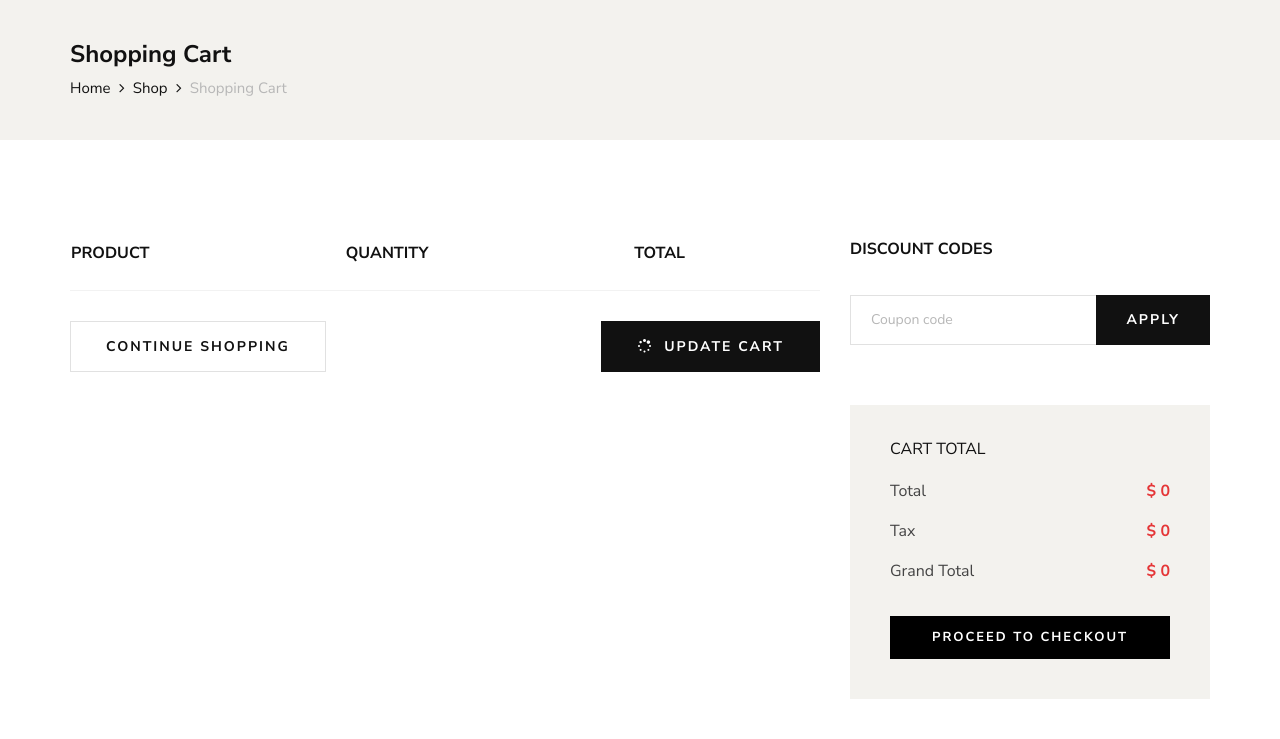
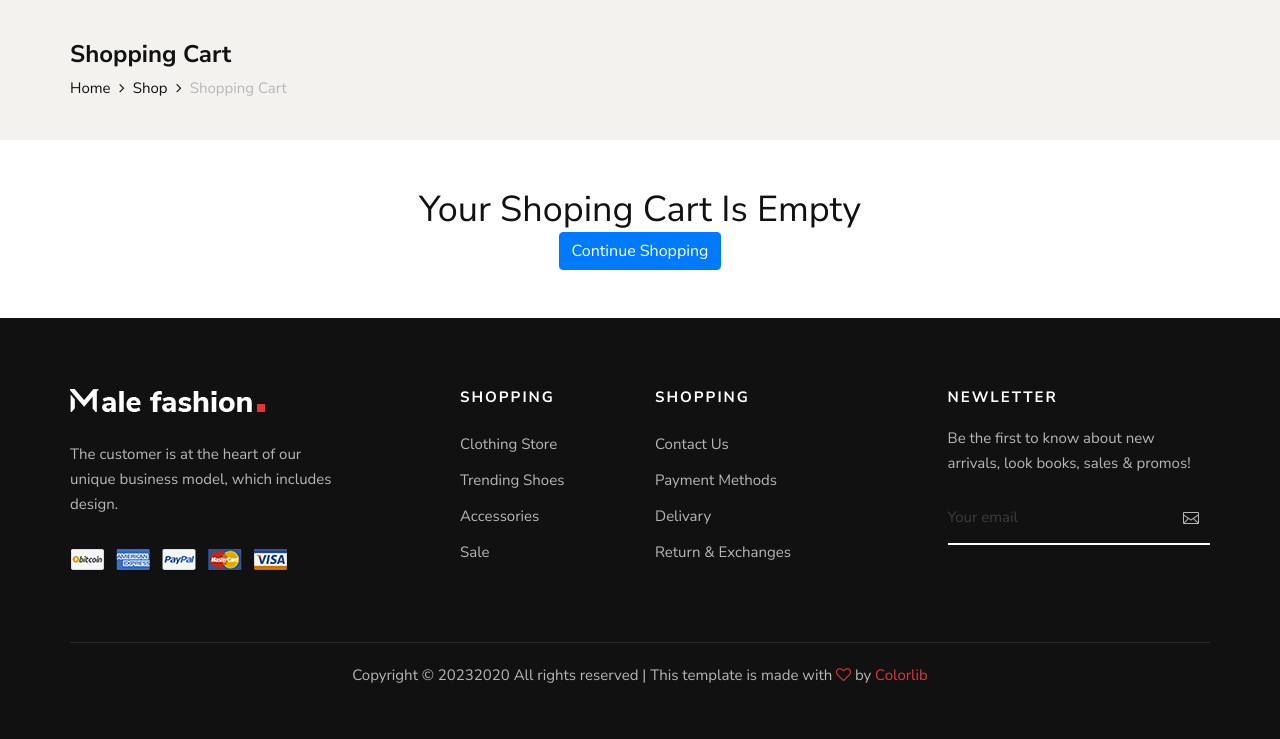
Before and after one commit to Mmy2000/E_Commerce3, a Django app: page /cart/ in a window 1280 px wide. Shown: the part 131-870 px from the top of the page. After the commit the page ends 814 px from the top, so only its background shows below. Run offline with Django 4.2, Linux system fonts and the light colour scheme; data comes from the database, SQL or seed files in the repository; both versions use the stored data as it was after the commit; lists and menus that the app fills with data are empty; parts of the project's set-up code (start-up, migrations or seed data) failed here and were passed over; some libraries are stand-ins or nearby versions.

Commit message:
create cart functionallity part 3

```diff
--- a/cart/templates/carts/cart.html
+++ b/cart/templates/carts/cart.html
@@ -16,10 +16,16 @@
                 </div>
             </div>
         </div>
-    </section>
+    </section><br><br>
     <!-- Breadcrumb Section End -->
 
     <!-- Shopping Cart Section Begin -->
+    {% if not cart_items %}
+		<h2 class="text-center">Your Shoping Cart Is Empty</h2>
+		<div class="text-center">
+			<a href="{% url 'store'%}" class="btn btn-primary">Continue Shopping</a>
+		</div><br><br>
+		{% else %}
     <section class="shopping-cart spad">
         <div class="container">
             <div class="row">
@@ -49,16 +55,16 @@
                                     <td class="quantity__item">
 
                                         <div class="quantity">
-                                            <a href="{% url 'add_cart' cart_item.id %}"><i class="fa fa-plus"></i></a>
+                                            <a href="{% url 'add_cart' cart_item.product.id %}"><i class="fa fa-plus"></i></a>
                                             <div class="pro-qty-2">
                                                 <input type="text" value="{{cart_item.quantity}}">
                                             </div>
-                                            <i class="fa fa-minus"></i>
+                                            <a href="{% url 'remove_cart' cart_item.product.id %}"><i class="fa fa-minus"></i></a>
                                         </div>
 
                                     </td>
                                     <td class="cart__price">$ {{cart_item.sub_total}}</td>
-                                    <td class="cart__close"><i class="fa fa-close"></i></td>
+                                    <td class="cart__close"><a href="{% url 'remove_cart_item' cart_item.product.id %}"><i class="fa fa-close"></i></td></a>
                                 </tr>
                                 {% endfor %}
                             </tbody>
@@ -98,6 +104,7 @@
             </div>
         </div>
     </section>
+    {% endif %}
     <!-- Shopping Cart Section End -->
 
 
--- a/cart/urls.py
+++ b/cart/urls.py
@@ -1,8 +1,10 @@
 from django.urls import path
-from . views import cart , add_cart
+from . views import cart , add_cart ,remove_cart , remove_cart_item
 
 
 urlpatterns = [
     path('', cart ,name = 'cart'),
     path('add_cart/<int:product_id>', add_cart ,name = 'add_cart'),
+    path('remove_cart/<int:product_id>/', remove_cart ,name = 'remove_cart'),
+    path('remove_cart_item/<int:product_id>/', remove_cart_item ,name = 'remove_cart_item'),
 ]
--- a/cart/views.py
+++ b/cart/views.py
@@ -1,4 +1,4 @@
-from django.shortcuts import render , redirect
+from django.shortcuts import render , redirect , get_object_or_404
 from store.models import Product
 from .models import Cart , CartItem
 
@@ -37,6 +37,30 @@ def add_cart(request , product_id):
 
     return redirect('cart')
 
+def remove_cart(request , product_id):
+
+    product = get_object_or_404(Product,id=product_id)
+    try:
+        cart = Cart.objects.get(cart_id=_cart_id(request))
+        cart_item = CartItem.objects.get(product=product , cart=cart )
+        if cart_item.quantity > 0 :
+            cart_item.quantity -= 1
+            cart_item.save()
+        else:
+            cart_item.delete()
+    except:
+        pass
+    return redirect('cart')
+
+def remove_cart_item(request , product_id):
+
+    product = get_object_or_404(Product,id=product_id)
+    cart = Cart.objects.get(cart_id=_cart_id(request))
+    cart_item = CartItem.objects.get(product=product , cart=cart)
+    cart_item.delete()
+
+    return redirect('cart')
+
 def cart(request ,total=0 ,quantity=0,cart_items=None):
     try:
         tax = 0
```
Also changed, not shown: db.sqlite3.
